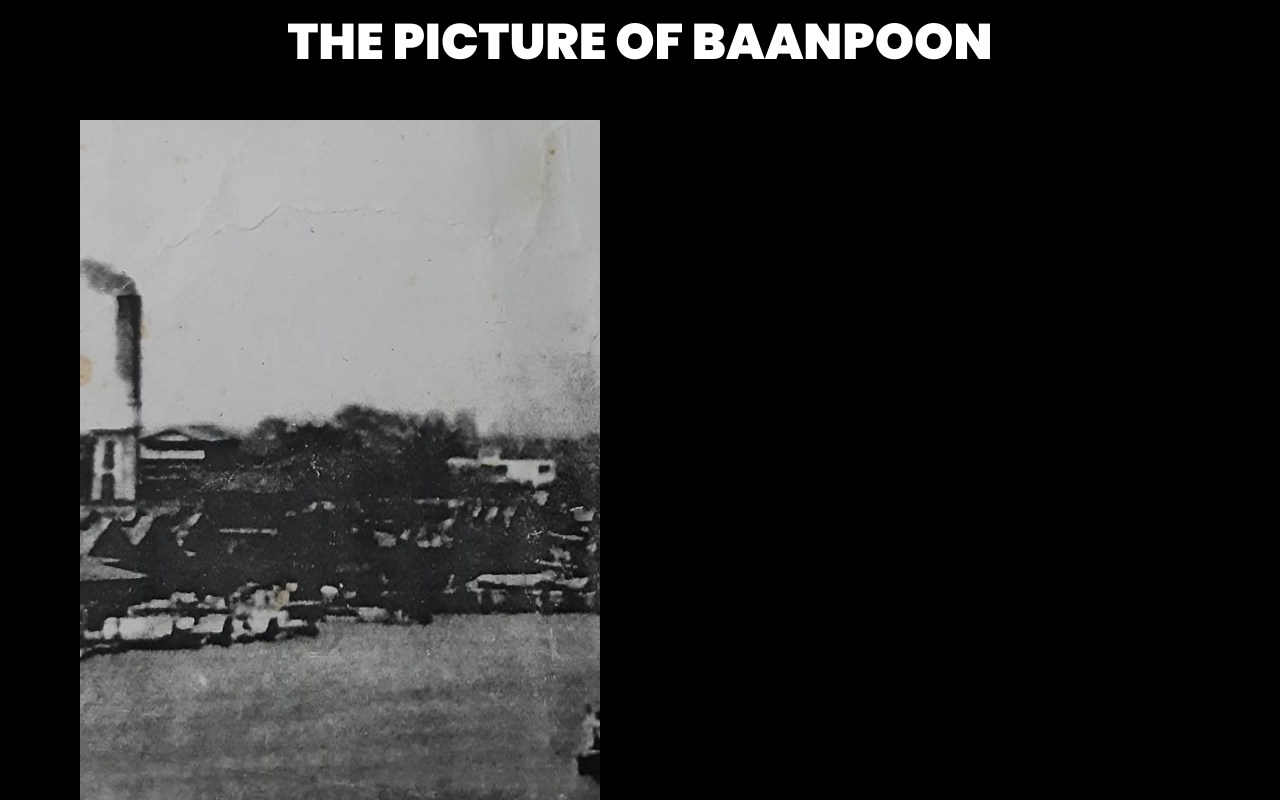
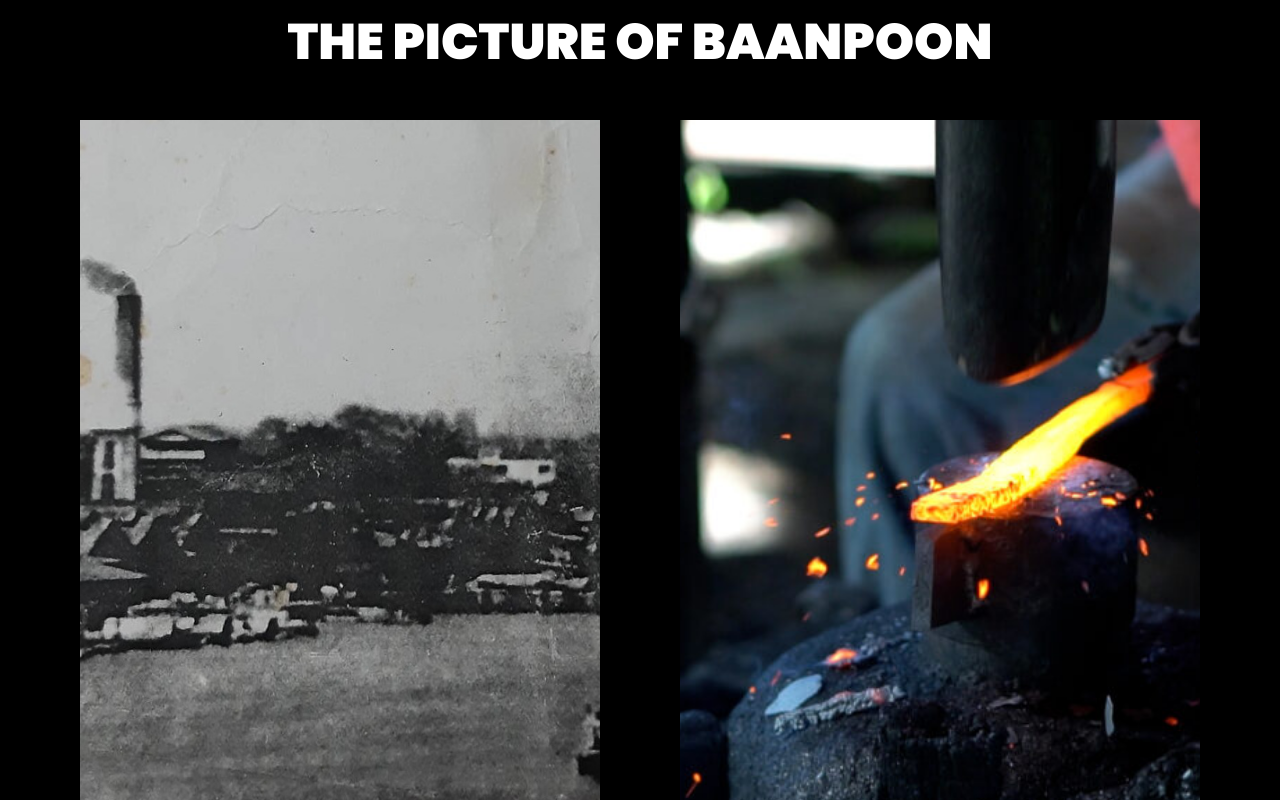
Before and after one commit to Ball15124/memoryOfBaanPoon, a Next.js app: page / in a window 1280 px wide. Shown: the part 5500-6300 px from the top of the page. Built offline with nearby package versions, Linux system fonts and the light colour scheme.

Commit message:
Fixed picture not loaded

```diff
--- a/app/page.tsx
+++ b/app/page.tsx
@@ -48,10 +48,10 @@ export default function Home() {
 
   const galleryImages = [
     "หน้าแรก(1).JPG",
-    "หน้าแรก(2).JPG",
-    "หน้าแรก(3).JPG",
-    "หน้าแรก(4).JPG",
-    "หน้าแรก(5).JPG",
+    "บ้านตีมีด.jpg",
+    "โรงฝิ่น.jpg",
+    "โรงทำขนมจีน.jpg",
+    "ศาลเจ้าปึงเถ้ากง.jpg",
     "วัดสวนสวรรค์.jpg",
   ];
 
```
